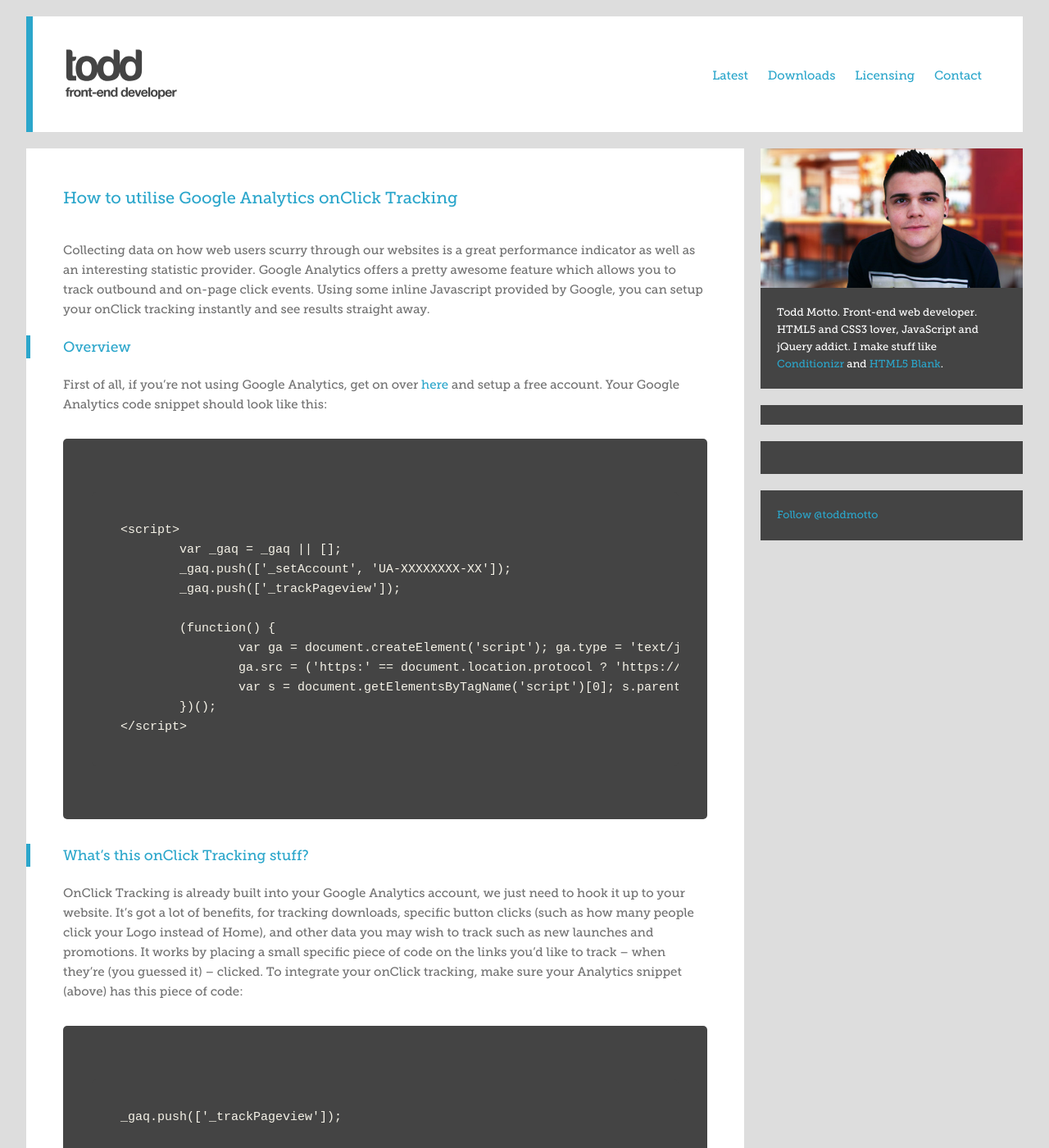
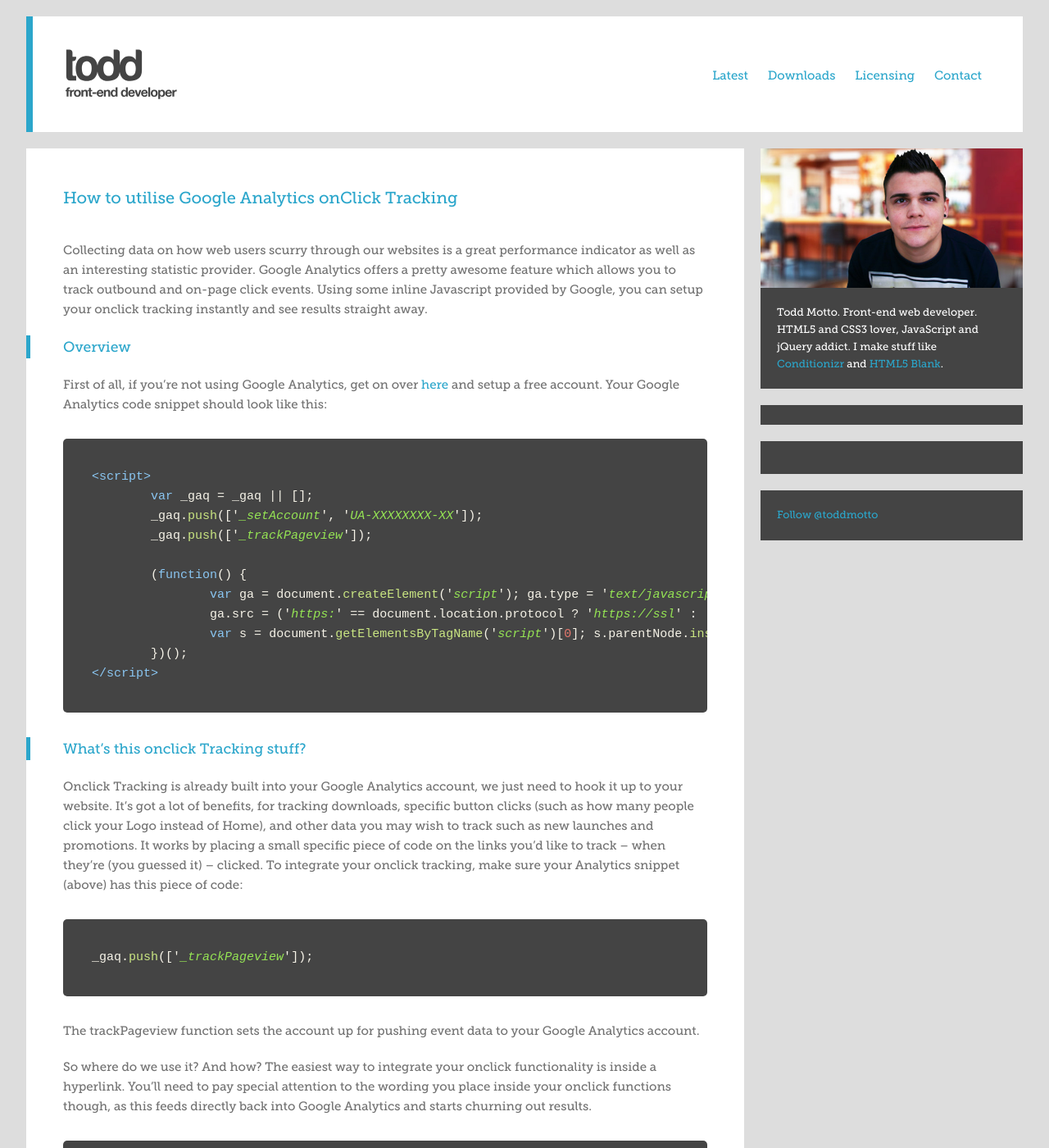
Before and after one commit to lechoo/toddmotto.github.com, a Jekyll site: the page built from _posts/2012-04-30-how-to-utilise-google-analytics-onclick-tracking.md, in a window 1280 px wide and 1400 px high. Shown: the whole window at 82% size. Built offline with Jekyll 4.4.1, drawn with Linux system fonts in a browser that asks for light colours; Markdown is read by kramdown in place of the engine named in the settings; comment, search, counter and statistics services are not loaded; some of the changed text lies outside the part shown.

Commit message:
Syntax highlighting

```diff
--- a/_posts/2012-04-30-how-to-utilise-google-analytics-onclick-tracking.md
+++ b/_posts/2012-04-30-how-to-utilise-google-analytics-onclick-tracking.md
@@ -6,7 +6,7 @@
 disqus: http://www.toddmotto.com/how-to-utilise-google-analytics-onclick-tracking
 ---
 
-Collecting data on how web users scurry through our websites is a great performance indicator as well as an interesting statistic provider. Google Analytics offers a pretty awesome feature which allows you to track outbound and on-page click events. Using some inline Javascript provided by Google, you can setup your onClick tracking instantly and see results straight away.
+Collecting data on how web users scurry through our websites is a great performance indicator as well as an interesting statistic provider. Google Analytics offers a pretty awesome feature which allows you to track outbound and on-page click events. Using some inline Javascript provided by Google, you can setup your onclick tracking instantly and see results straight away.
 
 ### Overview
 
@@ -14,31 +14,35 @@
 
  [1]: http://www.google.com/analytics
 
-    <script>
-    	var _gaq = _gaq || [];
-    	_gaq.push(['_setAccount', 'UA-XXXXXXXX-XX']);
-    	_gaq.push(['_trackPageview']);
+{% highlight html %}
+<script>
+	var _gaq = _gaq || [];
+	_gaq.push(['_setAccount', 'UA-XXXXXXXX-XX']);
+	_gaq.push(['_trackPageview']);
 
-    	(function() {
-    		var ga = document.createElement('script'); ga.type = 'text/javascript'; ga.async = true;
-    		ga.src = ('https:' == document.location.protocol ? 'https://ssl' : 'http://www') + '.google-analytics.com/ga.js';
-    		var s = document.getElementsByTagName('script')[0]; s.parentNode.insertBefore(ga, s);
-    	})();
-	</script>
+	(function() {
+		var ga = document.createElement('script'); ga.type = 'text/javascript'; ga.async = true;
+		ga.src = ('https:' == document.location.protocol ? 'https://ssl' : 'http://www') + '.google-analytics.com/ga.js';
+		var s = document.getElementsByTagName('script')[0]; s.parentNode.insertBefore(ga, s);
+	})();
+</script>
+{% endhighlight %}
 
-### What’s this onClick Tracking stuff?
+### What’s this onclick Tracking stuff?
 
-OnClick Tracking is already built into your Google Analytics account, we just need to hook it up to your website. It’s got a lot of benefits, for tracking downloads, specific button clicks (such as how many people click your Logo instead of Home), and other data you may wish to track such as new launches and promotions. It works by placing a small specific piece of code on the links you’d like to track – when they’re (you guessed it) – clicked. To integrate your onClick tracking, make sure your Analytics snippet (above) has this piece of code:
+Onclick Tracking is already built into your Google Analytics account, we just need to hook it up to your website. It’s got a lot of benefits, for tracking downloads, specific button clicks (such as how many people click your Logo instead of Home), and other data you may wish to track such as new launches and promotions. It works by placing a small specific piece of code on the links you’d like to track – when they’re (you guessed it) – clicked. To integrate your onclick tracking, make sure your Analytics snippet (above) has this piece of code:
 
-    _gaq.push(['_trackPageview']);
+{% highlight javascript %}
+_gaq.push(['_trackPageview']);
+{% endhighlight %}
 
+The trackPageview function sets the account up for pushing event data to your Google Analytics account.
 
-> The trackPageview function sets the account up for pushing event data to your Google Analytics account.
+So where do we use it? And how? The easiest way to integrate your onclick functionality is inside a hyperlink. You’ll need to pay special attention to the wording you place inside your onclick functions though, as this feeds directly back into Google Analytics and starts churning out results.
 
-So where do we use it? And how? The easiest way to integrate your onClick functionality is inside a hyperlink. You’ll need to pay special attention to the wording you place inside your onClick functions though, as this feeds directly back into Google Analytics and starts churning out results.
-
-    onClick="_gaq.push(['_trackEvent', '', '', '']);"
-
+{% highlight javascript %}
+onclick="_gaq.push(['_trackEvent', '', '', '']);"
+{% endhighlight %}
 
 The above piece of code is the inline JavaScript that we need to use for tracking, but it needs to be setup correctly in order to get results. You’ll notice the quotation marks near the end are empty, this is because we need to set a few fields for data collecting.
 
@@ -47,8 +51,9 @@
  [2]: /creative-and-professional-cv-resume-download
  [3]: http://getfirebug.com
 
-    <a href="/downloads/CVDownload.zip" class="download" onClick="_gaq.push(['_trackEvent', 'Click', 'CV Pack Download', 'CV Zip Downloads']);">Download</a>
-
+{% highlight html %}
+<a href="/downloads/CVDownload.zip" class="download" onclick="_gaq.push(['_trackEvent', 'Click', 'CV Pack Download', 'CV Zip Downloads']);">Download</a>
+{% endhighlight %}
 
 You’ll notice I’ve populated the end fields (quotations) with the Events that will be pushed back to my Google Analytics account. The sequence is as follows:
 
@@ -62,12 +67,14 @@
 
 Copy this snippet of code and use it on any of your hyperlinks:
 
-    <a href="" onClick="_gaq.push(['_trackEvent', 'Category', 'Action', 'Extra Label if you like!']);">Click here!</a>
+{% highlight html %}
+<a href="" onclick="_gaq.push(['_trackEvent', 'Category', 'Action', 'Extra Label if you like!']);">Click here!</a>
+{% endhighlight %}
 
 ### Inside Analytics
 
-To access the data inside your Analytics Dashboard, simply hit the sidebar tab ‘Content’ followed by ‘Events’ then ‘Overview’, and you can check out the data you’re collecting with your onClick events there, by Event Category, Action or Label. It’s good to put all Clicks inside one category, to stack them up against each other to see which is getting more attention and which isn’t. You’ll notice that Google Analytics automatically takes care of any outbound link-click tracking too.
+To access the data inside your Analytics Dashboard, simply hit the sidebar tab ‘Content’ followed by ‘Events’ then ‘Overview’, and you can check out the data you’re collecting with your onclick events there, by Event Category, Action or Label. It’s good to put all Clicks inside one category, to stack them up against each other to see which is getting more attention and which isn’t. You’ll notice that Google Analytics automatically takes care of any outbound link-click tracking too.
 
 ### Notes
 
-Your onClick Tracking doesn’t need to be setup in your Analytics Dashboard, wait a day or so after implementing your JavaScript and you will start to see data being pushed into your account.
+Your onclick Tracking doesn’t need to be setup in your Analytics Dashboard, wait a day or so after implementing your JavaScript and you will start to see data being pushed into your account.
```
